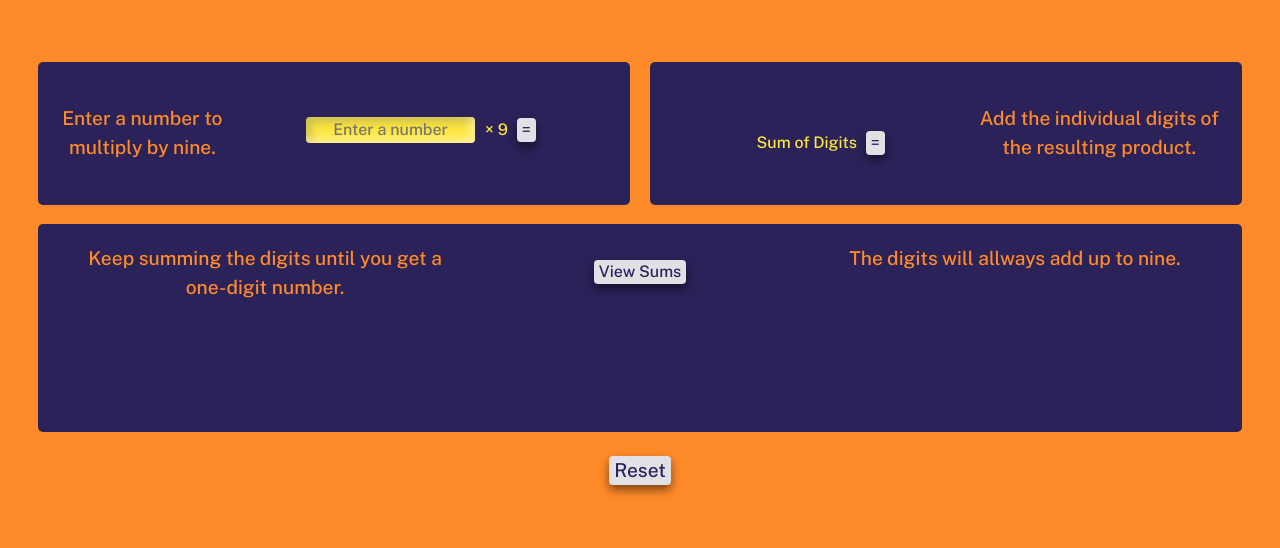
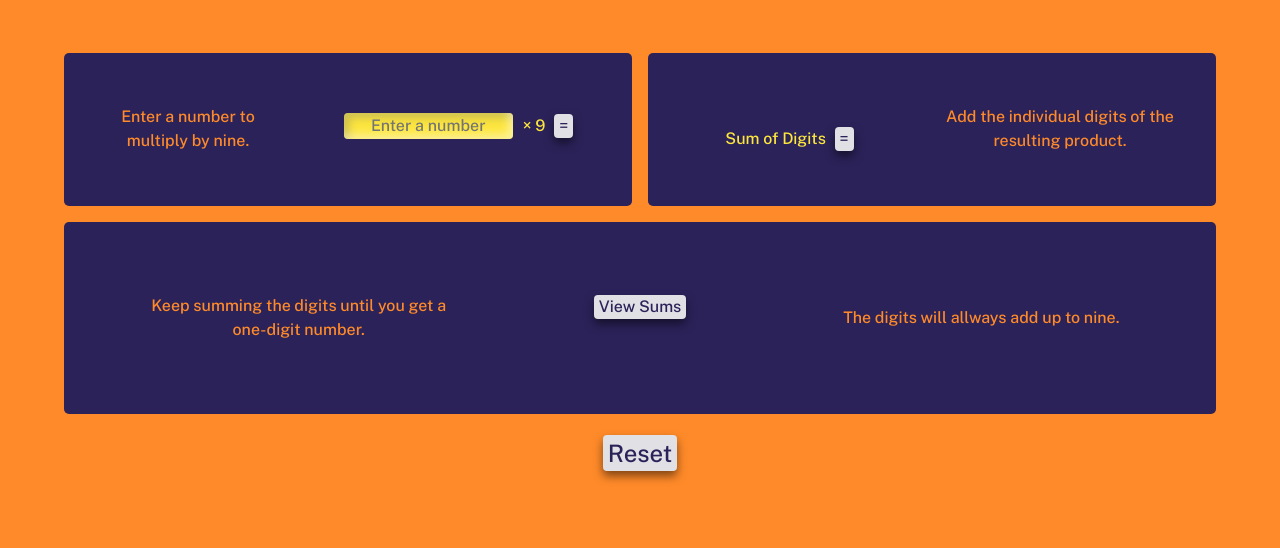
Before and after one commit to erricrr/crazyNine, a plain HTML site: page index.html in a window 1280 px wide. Shown: the part 171-719 px from the top of the page. Drawn offline with nearby package versions, Linux system fonts and the light colour scheme.

Commit message:
Update main.css
Update grid

```diff
--- a/main.css
+++ b/main.css
@@ -11,6 +11,8 @@
 
 --font1: 'Amatic SC', cursive;
 --font2: 'Public Sans', sans-serif;
+
+--paddingInfo: 1rem;
 
 }
 
@@ -102,12 +104,11 @@ a:hover {
 .container {
   font-family: var(--font2);
   text-align: center;
-  font-size: 1.2em;
 
   display: grid;
   gap: 1em;
   height: 100vh;
-   grid-template-columns: 1em 1fr 1fr 1em;
+   grid-template-columns: 3em 1fr 1fr 3em;
    grid-template-areas:
    "... header header ..."
    "... startTop sumNine ... "
@@ -116,9 +117,10 @@ a:hover {
    "...  buttonReset buttonReset ..."
    "footer footer footer footer"
    ;
-
+   justify-content: center;
 
 }
+
 
 header {
   color: var(--crazy-color2);
@@ -131,6 +133,8 @@ header {
 }
 
 footer {
+  padding: var(--paddingInfo);
+
   color: var(--crazy-color2);
   background-color: var(--crazy-color5);
 text-align: center;
@@ -139,8 +143,13 @@ text-align: center;
 }
 
 .section-1 {
+
+  padding: var(--paddingInfo);
     grid-area: startTop;
     border-radius: var(--boxRadius);
+    align-items: center;
+
+
    display: grid;
    grid-template-columns: auto 20em;
    grid-template-areas:
@@ -149,19 +158,17 @@ text-align: center;
    align-items: center;
    background-color: var(--crazy-color2);
    border-radius: var(--boxRadius);
-   padding: 20px;
-
   }
 
 
 .info {
   color: var(--crazy-color5);
+  padding: var(--paddingInfo);
 
 }
 
 .inputGroup {
   grid-area: inputNum;
-  font-size: 1rem;
   padding-top: 3px;
 
 }
@@ -171,17 +178,19 @@ text-align: center;
 }
 
 .section-2 {
+  padding: var(--paddingInfo);
     border-radius: var(--boxRadius);
     grid-area: sumNine;
+    align-items: center;
+
 
     display: grid;
     grid-template-columns: 16em auto;
     grid-template-areas:
     "sumfunc info2";
-    align-items: center;
+
     background-color: var(--crazy-color2);
     border-radius: var(--boxRadius);
-    padding: 20px;
 
 
 }
@@ -191,7 +200,6 @@ text-align: center;
 }
 .sumDigi {
   grid-area: sumfunc;
-  font-size: 1rem;
 }
 
 
@@ -199,21 +207,20 @@ text-align: center;
     grid-area: buttonReset;
     border-radius: var(--boxRadius);
     justify-self: center;
-
-
+   font-size: 1.5rem;
 }
 
 .section-3 {
     grid-area: tree;
     border-radius: var(--boxRadius);
+    padding: var(--paddingInfo);
 
     display: grid;
-    grid-template-columns: 1em repeat(3, 1fr) 1em;
+    grid-template-columns: 3em repeat(3, 1fr) 3em;
     grid-template-areas:
     ". info3 sumTree info4 .";
-    align-items: start;
+    align-items: center;
     background-color: var(--crazy-color2);
-    padding: 20px;
 
 }
 .info3 {
@@ -232,7 +239,6 @@ text-align: center;
 .section-4 {
   text-align: center;
   grid-area: sumTree;
-  font-size: 1rem;
 }
 
 .magicButton {
@@ -242,6 +248,7 @@ text-align: center;
 #firstButton {
   margin-bottom: 1rem;
 }
+
 
 [class^="section-"] {
   color: var(--crazy-color1);
@@ -356,7 +363,8 @@ textarea:focus, input:focus{
 
 @media only screen and (max-width: 768px) {
   .container {
-     grid-template-columns: 1em 1fr 1em;
+    grid-template-columns: 3em 1fr 3em;
+
      grid-template-areas:
      "... header  ..."
      "... startTop  ... "
@@ -366,14 +374,9 @@ textarea:focus, input:focus{
      "...   buttonReset ..."
      "footer footer footer"
      ;
-     text-align: center;
+
   }
 
-
-
-}
-
-@media only screen and (max-width: 480px) {
   .section-1 {
     grid-template-columns: 1fr;
     grid-template-areas:
@@ -388,7 +391,4 @@ textarea:focus, input:focus{
     "sumfunc"
     "info2"
   }
-
-
-
 }
```
